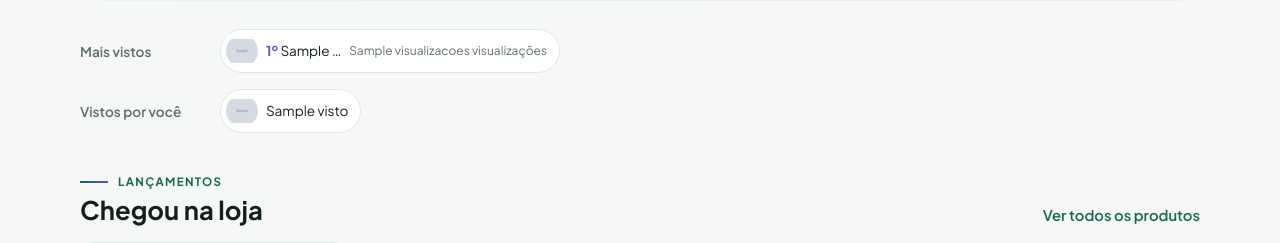
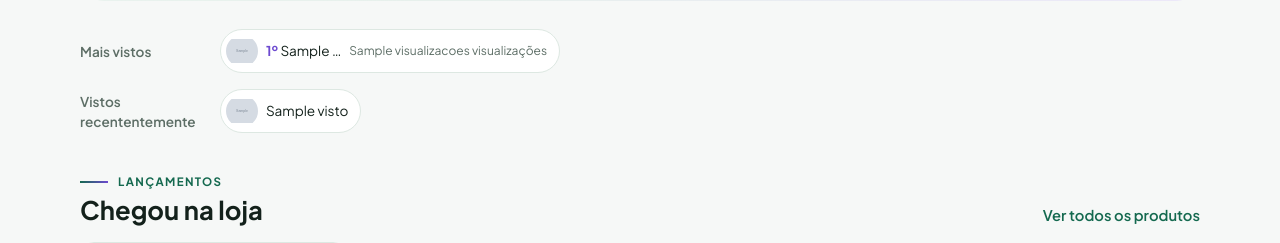
Before and after one commit to PamellaRob/projeto-gamebox-tech, a Node server app: template views/catalogo.ejs in a window 1280 px wide. Shown: the part 475-718 px from the top of the page. Run offline with Node 20, Linux system fonts and the light colour scheme; the template is opened without the code that fills it: most values are stand-ins (such as "Sample title", 1, 10 or a date in 2020); grey boxes marked "Sample" are stand-in pictures; some libraries are stand-ins or nearby versions.

Commit message:
Mudança na frase Visto por você para Visto recentemente

```diff
--- a/views/catalogo.ejs
+++ b/views/catalogo.ejs
@@ -39,7 +39,7 @@
 
     <% if (vistos.length > 0) { %>
       <div class="quick-row">
-        <span class="quick-label">Vistos por você</span>
+        <span class="quick-label">Vistos recententemente</span>
         <div class="chips">
           <% vistos.forEach((v) => { %>
             <a class="chip" href="/produto/<%= v._id %>" title="<%= v.nome %>">
```
